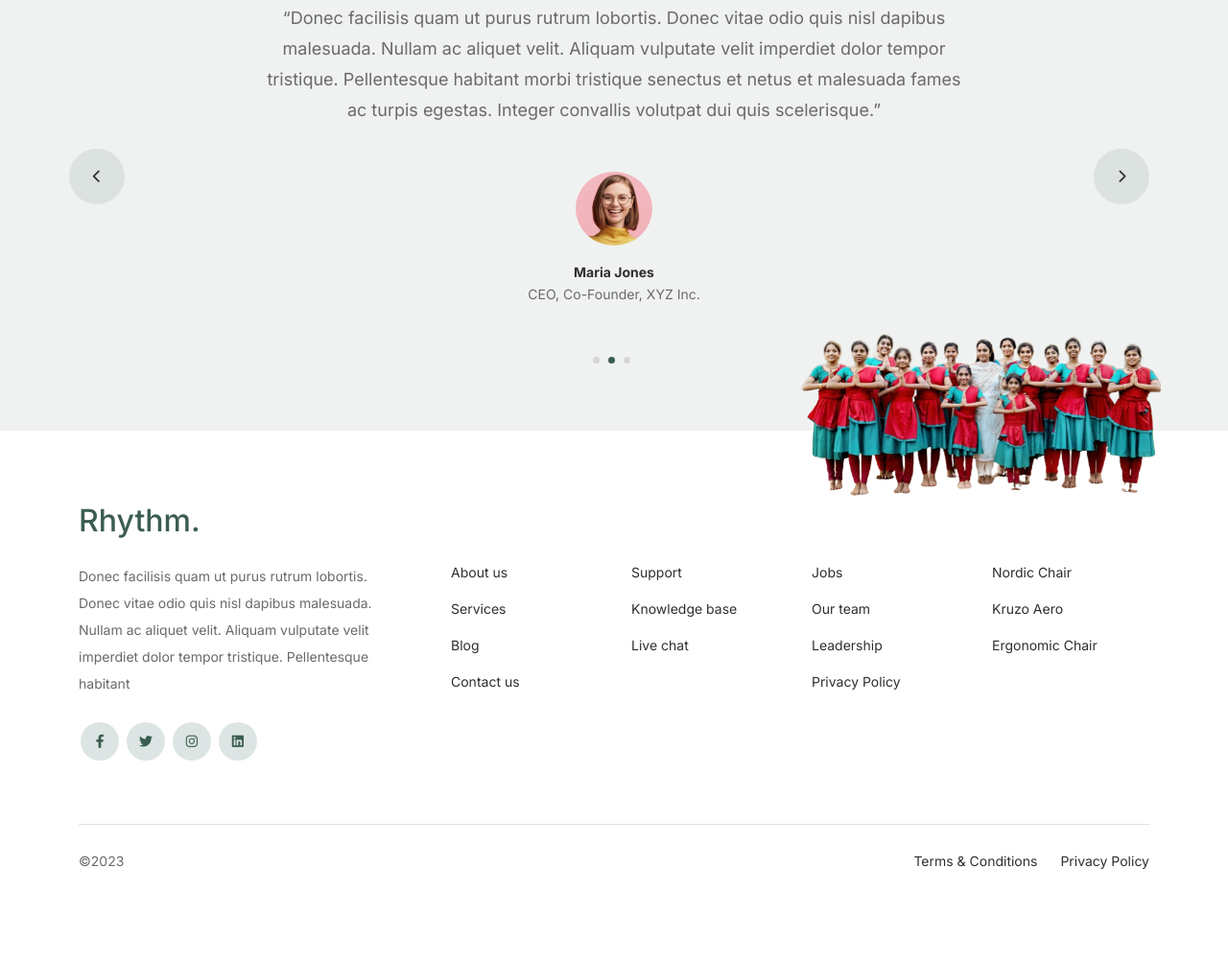
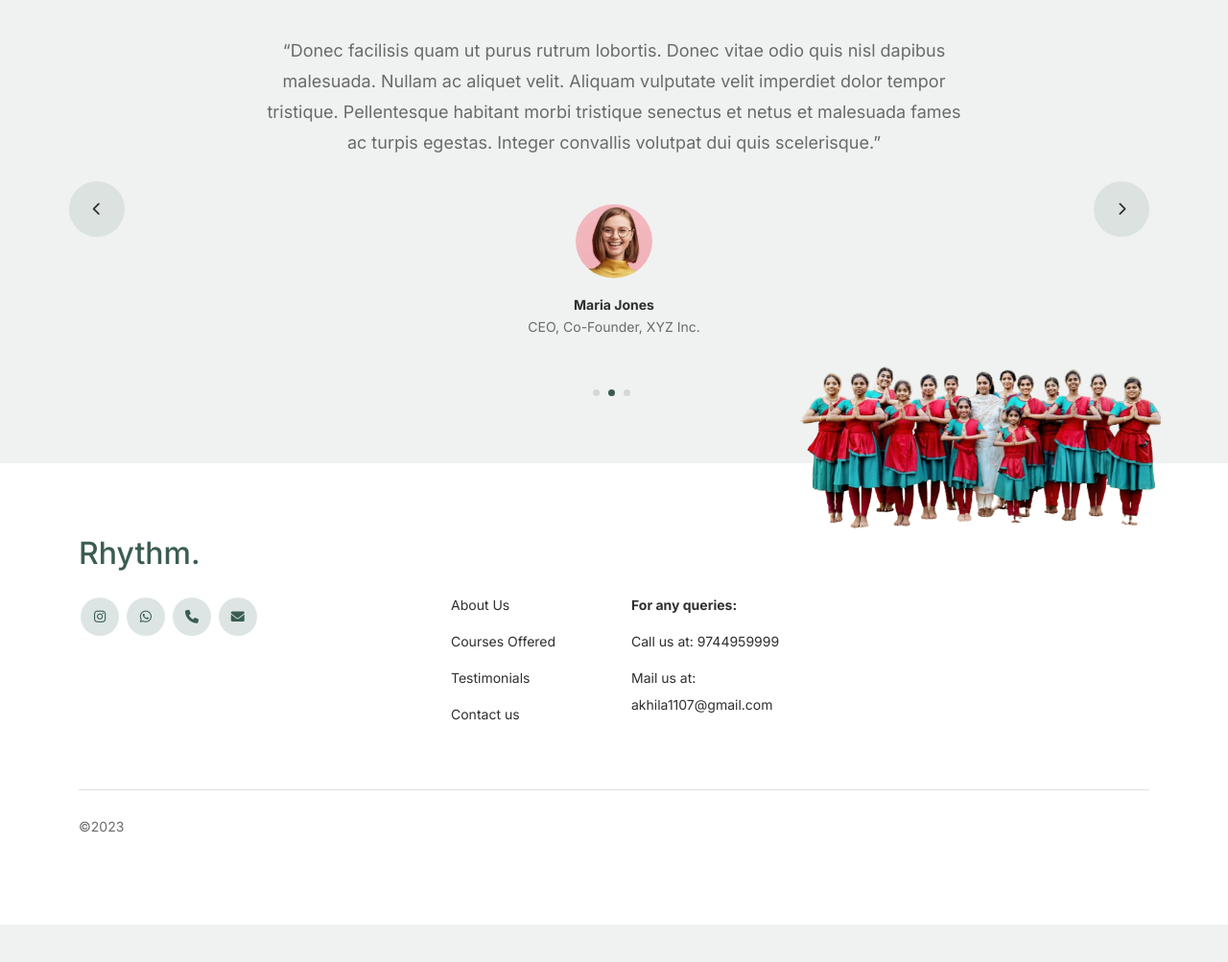
Before and after one commit to VarshaShaheen/rhythm, a plain HTML site: page index.html in a window 1280 px wide. Shown: the part 2046-3049 px from the top of the page at 96% size. After the commit the page ends 3010 px from the top, so only its background shows below. Drawn offline with Linux system fonts and the light colour scheme.

Commit message:
done except testimonials

```diff
--- a/index.html
+++ b/index.html
@@ -65,14 +65,13 @@
 					</div>
 					<div class="col-lg-5 ps-lg-5">
 						<h2 class="section-title mb-4">About</h2>
-						<p>Donec facilisis quam ut purus rutrum lobortis. Donec vitae odio quis nisl dapibus malesuada. Nullam ac aliquet velit. Aliquam vulputate velit imperdiet dolor tempor tristique. Pellentesque habitant morbi tristique senectus et netus et malesuada</p>
+						<p>
+							Welcome to Rhythm Institute of Dance, Music, and Allied Arts, housed within the esteemed National Theatre for Performing Visual Arts and Research Center. Registered under No. Q 154/08 on March 19, 2008, Rhythm is a charitable trust formed by traditional artists dedicated to preserving and promoting Kerala's rich cultural heritage.
 
-						<ul class="list-unstyled custom-list my-4">
-							<li>Donec vitae odio quis nisl dapibus malesuada</li>
-							<li>Donec vitae odio quis nisl dapibus malesuada</li>
-							<li>Donec vitae odio quis nisl dapibus malesuada</li>
-							<li>Donec vitae odio quis nisl dapibus malesuada</li>
-						</ul>
+							Rhythm focuses on providing top-notch coaching in Bharathanatiyam, Mohiniyattam, and Kerala dances. The institute welcomes students globally, offering special arrangements for accommodations to those pursuing higher levels of study.
+
+							Beyond dance coaching, Rhythm offers specialized training in attire preparation, including unique clothing designs and makeup techniques for performances. Supported by patrons like Gnanapeeth Shri O.N.V. Kurup and Padmashree K.P. Udayabhavu, Rhythm stands as a beacon of cultural preservation and artistic excellence. Join us in a journey where tradition meets innovation, and rhythm becomes a way of life.
+						</p>
 						<p><a herf="#" class="btn">Enroll Now</a></p>
 					</div>
 				</div>
@@ -136,7 +135,7 @@
 		<!-- End Courses Section -->
 
 		<!-- Start Testimonial Slider -->
-		<div class="testimonial-section">
+		<div class="testimonial-section" id="testimonials">
 			<div class="container">
 				<div class="row">
 					<div class="col-lg-7 mx-auto text-center">
@@ -232,8 +231,9 @@
 			</div>
 		</div>
 		<!-- End Testimonial Slider -->
+
 		<!-- Start Footer Section -->
-		<footer class="footer-section">
+		<footer class="footer-section" id="footer">
 			<div class="container relative">
 
 				<div class="sofa-img">
@@ -243,13 +243,11 @@
 				<div class="row g-5 mb-5">
 					<div class="col-lg-4">
 						<div class="mb-4 footer-logo-wrap"><a href="#" class="footer-logo">Rhythm<span>.</span></a></div>
-						<p class="mb-4">Donec facilisis quam ut purus rutrum lobortis. Donec vitae odio quis nisl dapibus malesuada. Nullam ac aliquet velit. Aliquam vulputate velit imperdiet dolor tempor tristique. Pellentesque habitant</p>
-
 						<ul class="list-unstyled custom-social">
-							<li><a href="#"><span class="fa fa-brands fa-facebook-f"></span></a></li>
-							<li><a href="#"><span class="fa fa-brands fa-twitter"></span></a></li>
-							<li><a href="#"><span class="fa fa-brands fa-instagram"></span></a></li>
-							<li><a href="#"><span class="fa fa-brands fa-linkedin"></span></a></li>
+							<li><a href="https://instagram.com/rhythm_by_akhila?igshid=NGVhN2U2NjQ0Yg=="><span class="fa fa-brands fa-instagram"></span></a></li>
+							<li><a href="https://api.whatsapp.com/send/?phone=%2B919744959999&text&type=phone_number&app_absent=0"><span class="fa fa-brands fa-whatsapp"></span></a></li>
+							<li><a href="tel:9744959999"><span class="fa fa-solid fa-phone"></span></a></li>
+							<li><a href="tel:9744959999"><span class="fa fa-solid fa-envelope"></span></a></li>
 						</ul>
 					</div>
 
@@ -257,35 +255,18 @@
 						<div class="row links-wrap">
 							<div class="col-6 col-sm-6 col-md-3">
 								<ul class="list-unstyled">
-									<li><a href="#">About us</a></li>
-									<li><a href="#">Services</a></li>
-									<li><a href="#">Blog</a></li>
-									<li><a href="#">Contact us</a></li>
+									<li><a href="#about">About Us</a></li>
+									<li><a href="#courses">Courses Offered</a></li>
+									<li><a href="#testimonials">Testimonials</a></li>
+									<li><a href="#footer">Contact us</a></li>
 								</ul>
 							</div>
 
 							<div class="col-6 col-sm-6 col-md-3">
 								<ul class="list-unstyled">
-									<li><a href="#">Support</a></li>
-									<li><a href="#">Knowledge base</a></li>
-									<li><a href="#">Live chat</a></li>
-								</ul>
-							</div>
-
-							<div class="col-6 col-sm-6 col-md-3">
-								<ul class="list-unstyled">
-									<li><a href="#">Jobs</a></li>
-									<li><a href="#">Our team</a></li>
-									<li><a href="#">Leadership</a></li>
-									<li><a href="#">Privacy Policy</a></li>
-								</ul>
-							</div>
-
-							<div class="col-6 col-sm-6 col-md-3">
-								<ul class="list-unstyled">
-									<li><a href="#">Nordic Chair</a></li>
-									<li><a href="#">Kruzo Aero</a></li>
-									<li><a href="#">Ergonomic Chair</a></li>
+									<li><b><a href="#">For any queries:</a></b></li>
+									<li><a href="#">Call us at: 9744959999</a></li>
+									<li><a href="#">Mail us at: akhila1107@gmail.com</a></li>
 								</ul>
 							</div>
 						</div>
@@ -299,14 +280,6 @@
 							<p class="mb-2 text-center text-lg-start"> &copy;<script>document.write(new Date().getFullYear());</script><a href="https://dance"></a><a hreff="https://themewagon.com"></a>  <!-- License information: https://dance/license/ -->
             </p>
 						</div>
-
-						<div class="col-lg-6 text-center text-lg-end">
-							<ul class="list-unstyled d-inline-flex ms-auto">
-								<li class="me-4"><a href="#">Terms &amp; Conditions</a></li>
-								<li><a href="#">Privacy Policy</a></li>
-							</ul>
-						</div>
-
 					</div>
 				</div>
 
```
